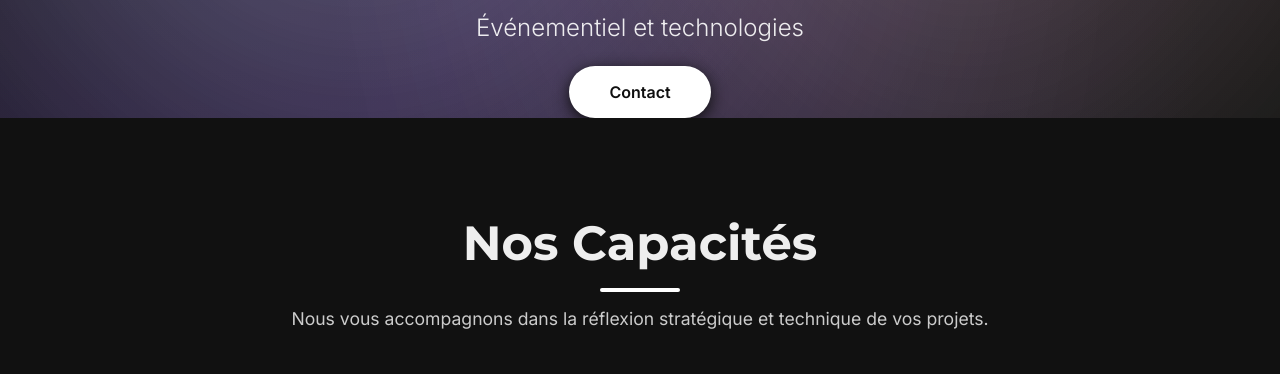
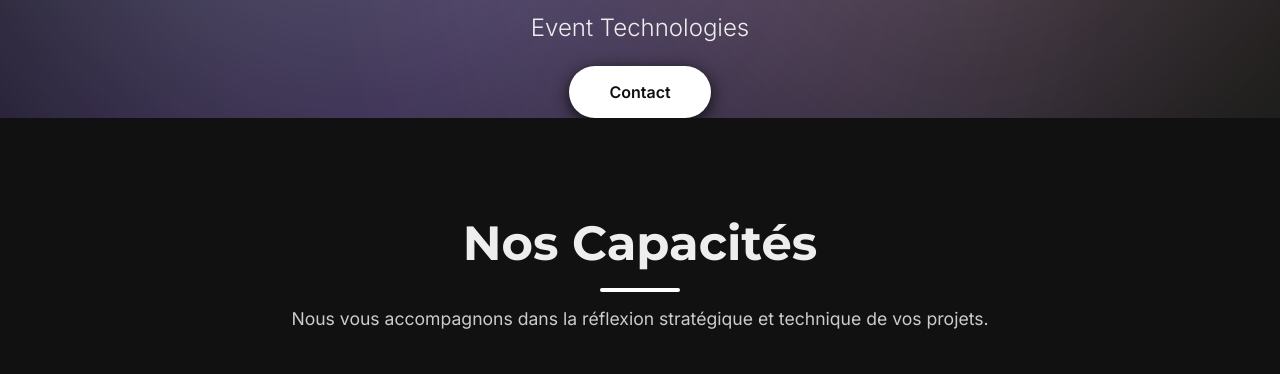
Before and after one commit to FadeInLight/fade-in-light-site-public, a plain HTML site: page index.html in a window 1280 px wide. Shown: the part 411-785 px from the top of the page. Drawn offline with Linux system fonts and the light colour scheme.

Commit message:
change text

```diff
--- a/index.html
+++ b/index.html
@@ -63,7 +63,7 @@
         <div class="container hero-content">
             <img class="hero-logo" src="fade-in-light - w-b.svg" />
             <h1 class="">FADE IN LIGHT</h1>
-            <p class="subtitle ">Événementiel et technologies</p>
+            <p class="subtitle ">Event Technologies</p>
             <a href="#contact" class="cta-btn">Contact</a>
         </div>
     </section>
```
